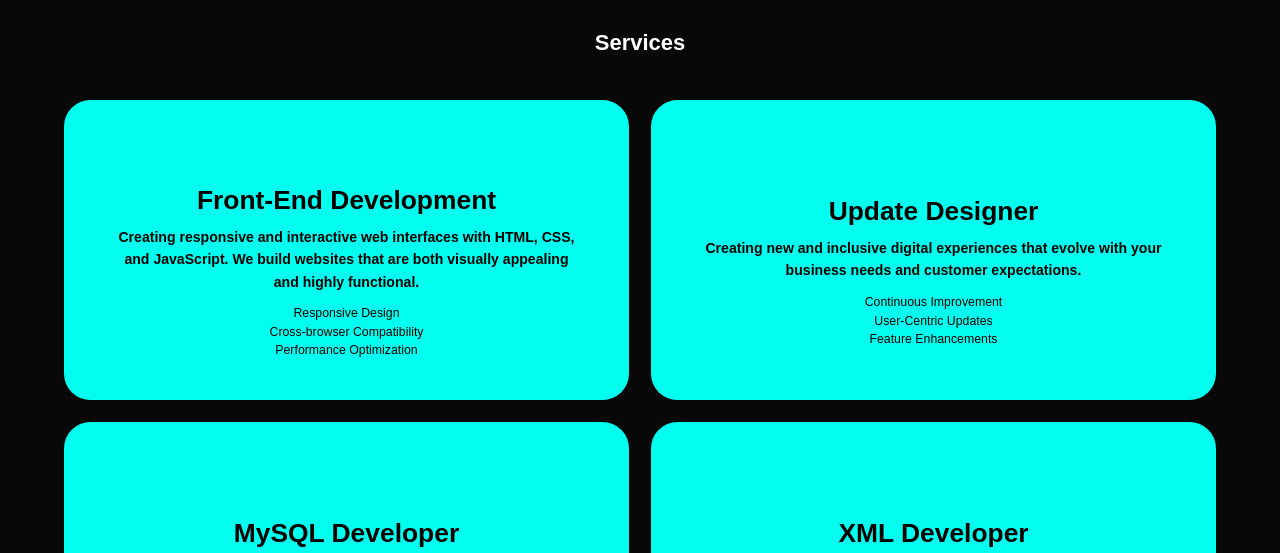
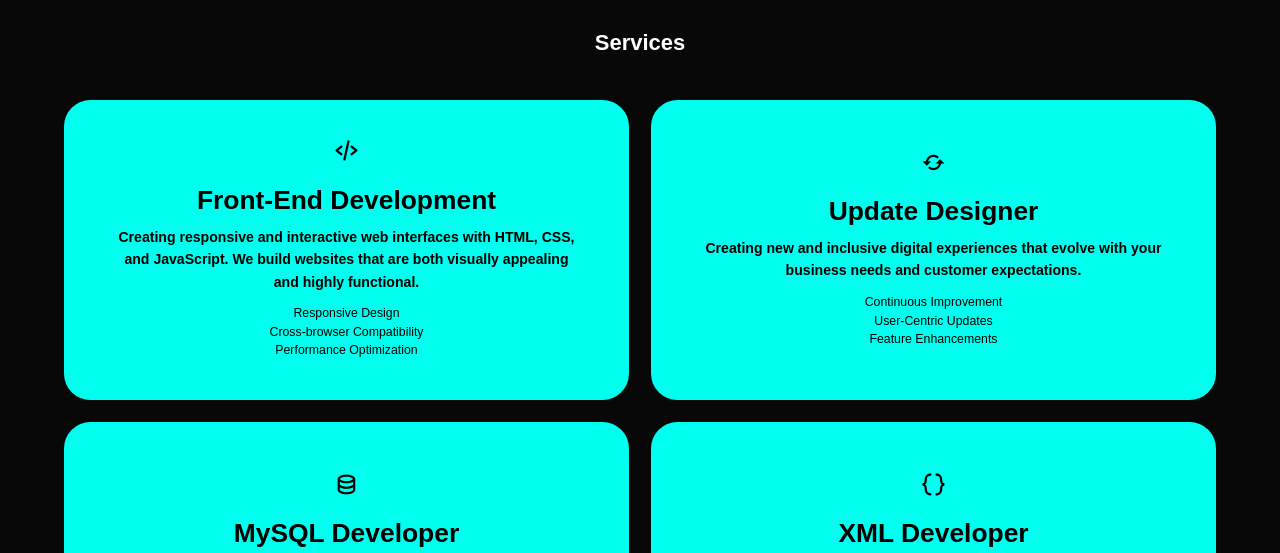
Before and after one commit to muhammadzohair1/Portfolio, a plain HTML site: page index.html in a window 1280 px wide. Shown: the part 2100-2653 px from the top of the page. Drawn offline with nearby package versions, Linux system fonts and the light colour scheme.

Commit message:
Updated code

```diff
--- a/assets/css/style.css
+++ b/assets/css/style.css
@@ -1498,7 +1498,7 @@ span {
 .service-icon {
     font-size: 3rem;
     margin-bottom: 1.5rem;
-    color: var(--main-color)
+    color: black
 }
 
 .hover-3d:hover .service-icon {
```
